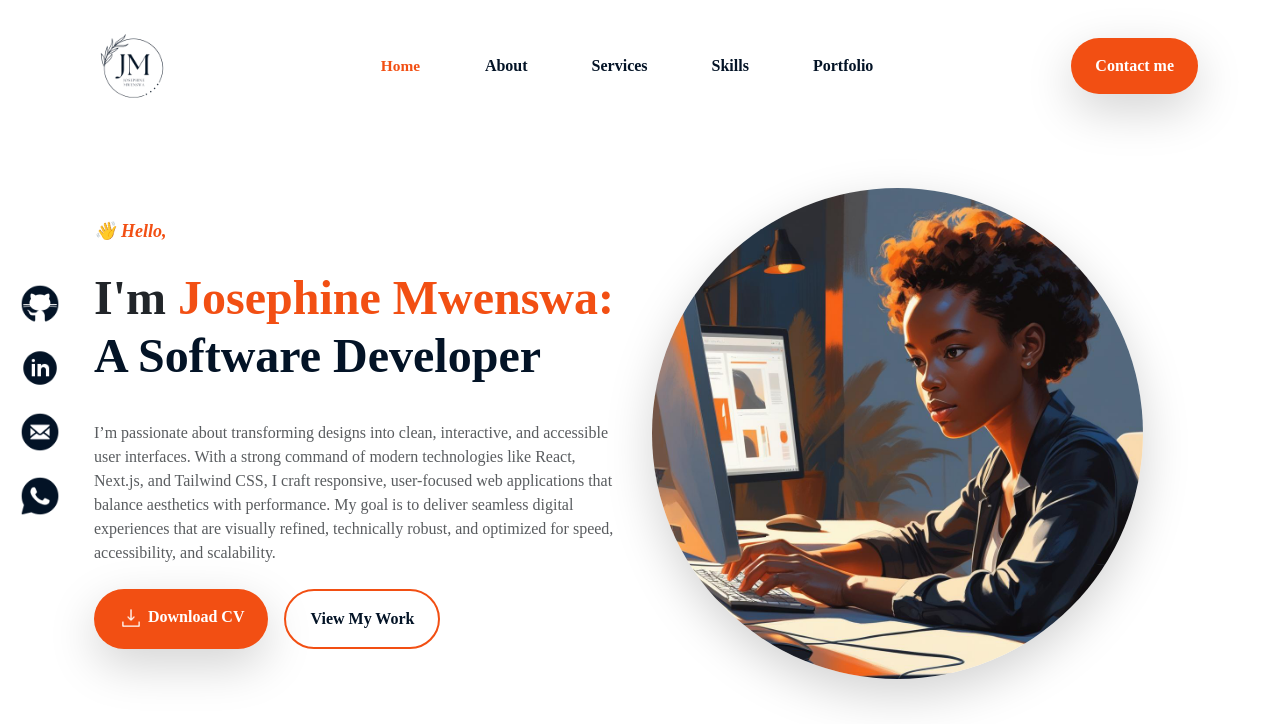
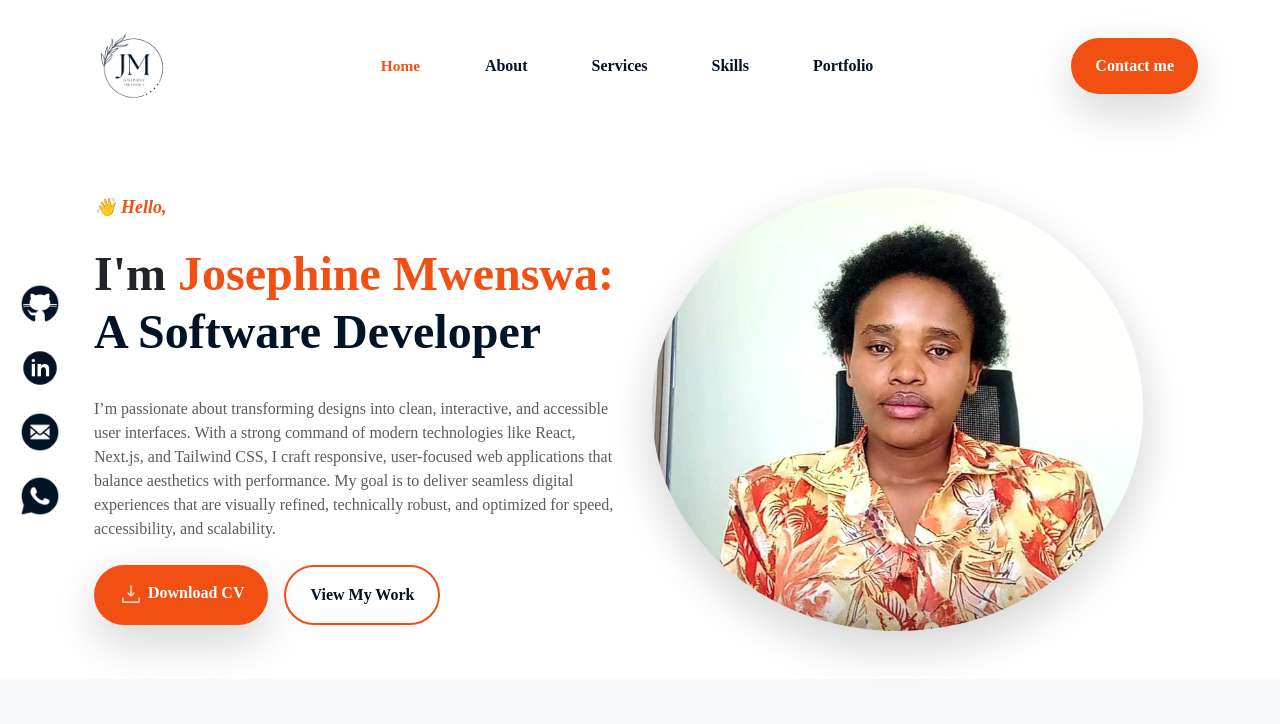
Before and after one commit to Josephinemwende/Josephine-Portfolio, a plain HTML site: page index.html in a window 1280 px wide. Shown: the top 724 px of the page. Drawn offline with nearby package versions, Linux system fonts and the light colour scheme.

Commit message:
updated hero image

```diff
--- a/index.html
+++ b/index.html
@@ -82,7 +82,7 @@
                 </div>
             </div>
             <div class="col-12 col-lg-6 text-center mt-5 mt-lg-0">
-                <img class="portfolio-image img-fluid shadow-lg d-block" src="./Images/portfolio-hero-image.jpg" alt="An avator">
+                <img class="portfolio-image img-fluid shadow-lg d-block" src="./Images/Portfolio-Image.jpeg" alt="An avator">
             </div>
         </div>
     </header>
```
Also changed, not shown: Images/Portfolio-IMage.jpeg (added), Images/Portfolio-Image.jpeg (added).
